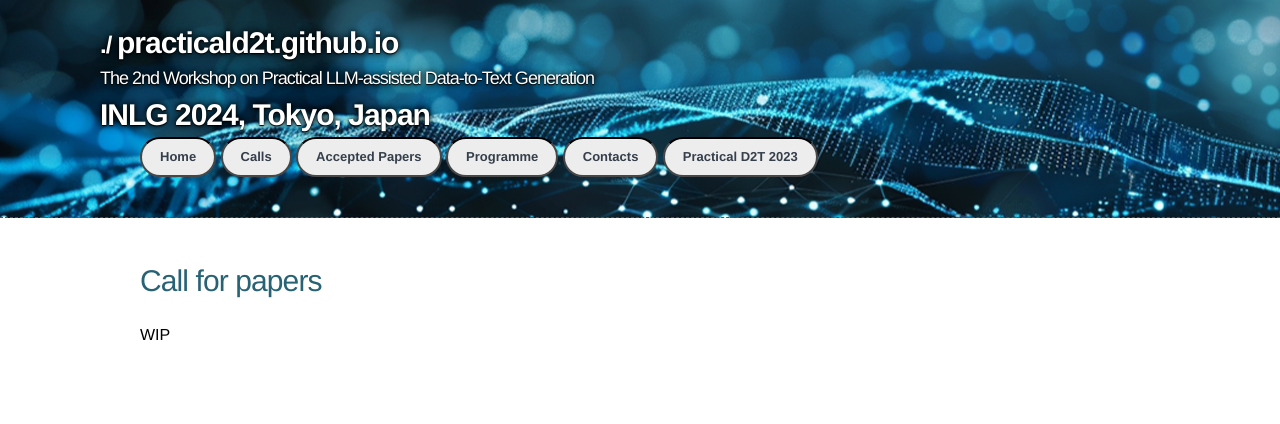
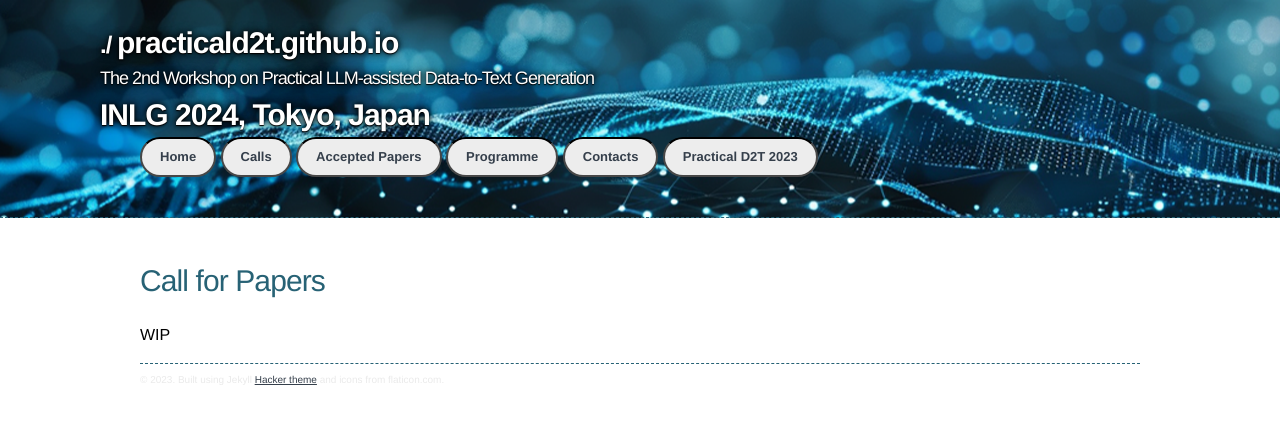
Before and after one commit to practicald2t/practicald2t.github.io, a Jekyll site: the page built from pages/cfp.md, in a window 1280 px wide. Shown: the top 424 px of the page. Built offline with Jekyll 4.4.1, drawn with Linux system fonts in a browser that asks for light colours; our own code applies the rules of GitHub Pages for plain Markdown files.

Commit message:
Update cfp.md

```diff
--- a/pages/cfp.md
+++ b/pages/cfp.md
@@ -1,3 +1,23 @@
-# Call for papers
+---
+layout: default
+---
+ <div class="forms-container">
+
+ <!-- <div class="forms">
+    <img src="assets/images/github-logo.png">
+    <a href="https://github.com/practicald2t/hackathon/">
+    <p style="font-size: large">Hackathon – Github</p>
+    </a>
+</div> -->
+</div>
+
+
+# Call for Papers
 
 WIP
+
+
+<hr>
+<div class="footer">
+    © 2023. Built using Jekyll <a href="https://github.com/pages-themes/hacker">Hacker theme</a> and icons from flaticon.com.
+  </div>
```
